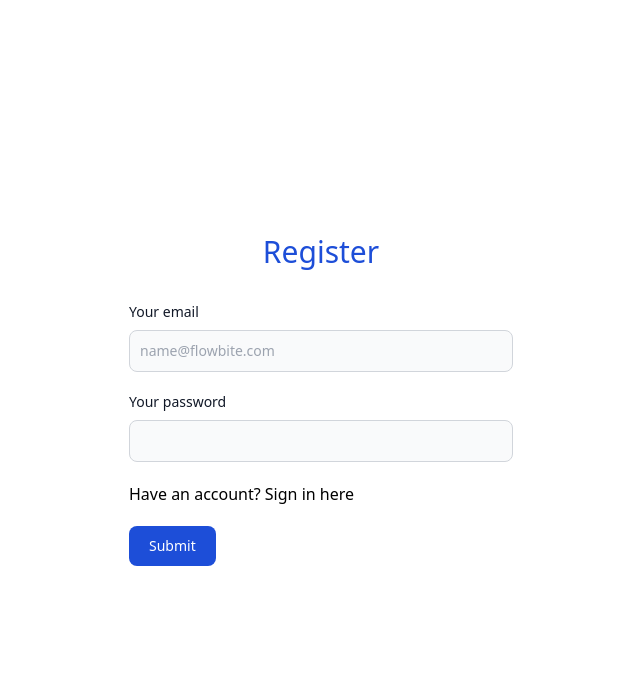
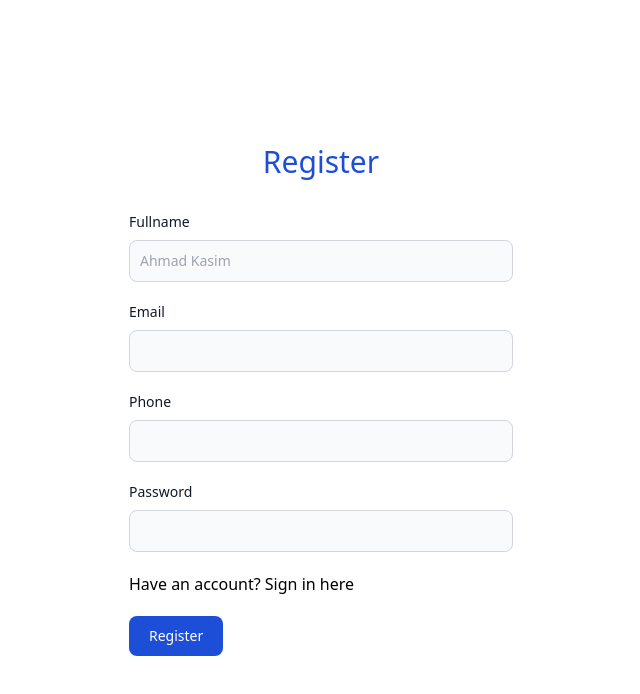
Before and after one commit to putrafir/toko-online-putstore, a Next.js app: page /auth/register in a window 1280 px wide. Shown: the top 694 px of the page, without its empty margins (319-959 px from the left). Built offline with nearby package versions, Linux system fonts and the light colour scheme.

Commit message:
feat: Register

```diff
--- /dev/null
+++ b/src/components/views/auth/Login/index.tsx
@@ -0,0 +1,59 @@
+import Link from "next/link";
+
+const LoginView = () => {
+  return (
+    <div className=" items-center justify-center h-svh flex w-svw">
+      <div className="w-[40%] max-w-sm ">
+        <h1 className=" mb-8 text-3xl text-center text-blue-700">Login</h1>
+        <form className="mx-auto">
+          <div className="mb-5">
+            <label
+              htmlFor="email"
+              className="block mb-2 text-sm font-medium text-gray-900 "
+            >
+              Email
+            </label>
+            <input
+              type="email"
+              id="email"
+              name="email"
+              className="bg-gray-50 border border-gray-300 text-gray-900 text-sm rounded-lg focus:ring-blue-500 focus:border-blue-500 block w-full p-2.5    "
+              required
+            />
+          </div>
+
+          <div className="mb-5">
+            <label
+              htmlFor="password"
+              className="block mb-2 text-sm font-medium text-gray-900 "
+            >
+              Password
+            </label>
+            <input
+              type="password"
+              id="password"
+              className="bg-gray-50 border border-gray-300 text-gray-900 text-sm rounded-lg focus:ring-blue-500 focus:border-blue-500 block w-full p-2.5    "
+              required
+            />
+          </div>
+          <div className="flex items-start mb-5">
+            <p>
+              apakah belum memiliki akun?
+              <Link href="/auth/register" className="text-blue-700okey">
+                register
+              </Link>
+            </p>
+          </div>
+          <button
+            type="submit"
+            className="text-white bg-blue-700 hover:bg-blue-800 focus:ring-4 focus:outline-none focus:ring-blue-300 font-medium rounded-lg text-sm w-full sm:w-auto px-5 py-2.5 text-center "
+          >
+            Login
+          </button>
+        </form>
+      </div>
+    </div>
+  );
+};
+
+export default LoginView;
--- a/src/components/views/auth/Register/index.tsx
+++ b/src/components/views/auth/Register/index.tsx
@@ -1,23 +1,94 @@
 import Link from "next/link";
 import styles from "./Register.module.scss";
+import { useRouter } from "next/router";
+import { FormEvent, useState } from "react";
 const RegisterView = () => {
+  const [isLoading, setIsLoading] = useState(false);
+  const [error, setError] = useState("");
+
+  const { push } = useRouter();
+  const handleSubmit = async (event: FormEvent<HTMLFormElement>) => {
+    event.preventDefault();
+    setIsLoading(true);
+    setError("");
+    const form = event.target as HTMLFormElement;
+    const data = {
+      fullname: form.fullname.value,
+      email: form.email.value,
+      phone: form.phone.value,
+      password: form.password.value,
+    };
+
+    const result = await fetch("/api/user/register", {
+      method: "POST",
+      headers: {
+        "Content-Type": "application/json",
+      },
+      body: JSON.stringify(data),
+    });
+
+    if (result.status === 200) {
+      form.reset();
+      setIsLoading(false);
+      push("/auth/login");
+    } else {
+      setIsLoading(false);
+      setError("Email is already registered");
+    }
+  };
   return (
     <div className=" items-center justify-center h-svh flex w-svw">
       <div className="w-[40%] max-w-sm ">
         <h1 className=" mb-8 text-3xl text-center text-blue-700">Register</h1>
-        <form className="mx-auto">
+        {error && (
+          <div className="bg-red-200 text-red-700 p-2.5 rounded-lg mb-5">
+            {error}
+          </div>
+        )}
+        <form className="mx-auto" onSubmit={handleSubmit}>
+          <div className="mb-5">
+            <label
+              htmlFor="fullname"
+              className="block mb-2 text-sm font-medium text-gray-900 "
+            >
+              Fullname
+            </label>
+            <input
+              type="text"
+              id="fullname"
+              name="fullname"
+              className="bg-gray-50 border border-gray-300 text-gray-900 text-sm rounded-lg focus:ring-blue-500 focus:border-blue-500 block w-full p-2.5    "
+              placeholder="Ahmad Kasim"
+              required
+            />
+          </div>
           <div className="mb-5">
             <label
               htmlFor="email"
               className="block mb-2 text-sm font-medium text-gray-900 "
             >
-              Your email
+              Email
             </label>
             <input
               type="email"
               id="email"
+              name="email"
               className="bg-gray-50 border border-gray-300 text-gray-900 text-sm rounded-lg focus:ring-blue-500 focus:border-blue-500 block w-full p-2.5    "
-              placeholder="name@flowbite.com"
+              required
+            />
+          </div>
+          <div className="mb-5">
+            <label
+              htmlFor="phone"
+              className="block mb-2 text-sm font-medium text-gray-900 "
+            >
+              Phone
+            </label>
+            <input
+              type="text"
+              id="phone"
+              name="phone"
+              className="bg-gray-50 border border-gray-300 text-gray-900 text-sm rounded-lg focus:ring-blue-500 focus:border-blue-500 block w-full p-2.5    "
               required
             />
           </div>
@@ -26,7 +97,7 @@ const RegisterView = () => {
               htmlFor="password"
               className="block mb-2 text-sm font-medium text-gray-900 "
             >
-              Your password
+              Password
             </label>
             <input
               type="password"
@@ -47,7 +118,7 @@ const RegisterView = () => {
             type="submit"
             className="text-white bg-blue-700 hover:bg-blue-800 focus:ring-4 focus:outline-none focus:ring-blue-300 font-medium rounded-lg text-sm w-full sm:w-auto px-5 py-2.5 text-center "
           >
-            Submit
+            {isLoading ? "Loading..." : "Register"}
           </button>
         </form>
       </div>
--- a/src/lib/firebase/init.ts
+++ b/src/lib/firebase/init.ts
@@ -5,12 +5,12 @@ import { initializeApp } from "firebase/app";
 
 // Your web app's Firebase configuration
 const firebaseConfig = {
-  apiKey: process.env.NEXT_FIREBASE_API_KEY,
-  authDomain: process.env.NEXT_FIREBASE_AUTH_DOMAIN,
-  projectId: process.env.NEXT_FIREBASE_PROJECT_ID,
-  storageBucket: process.env.NEXT_FIREBASE_STORAGE_BUCKET,
-  messagingSenderId: process.env.NEXT_FIREBASE_MESSAGING_SENDER_ID,
-  appId: process.env.NEXT_FIREBASE_APP_ID,
+  apiKey: process.env.FIREBASE_API_KEY,
+  authDomain: process.env.FIREBASE_AUTH_DOMAIN,
+  projectId: process.env.FIREBASE_PROJECT_ID,
+  storageBucket: process.env.FIREBASE_STORAGE_BUCKET,
+  messagingSenderId: process.env.FIREBASE_MESSAGING_SENDER_ID,
+  appId: process.env.FIREBASE_APP_ID,
 };
 
 // Initialize Firebase
--- a/src/lib/firebase/service.ts
+++ b/src/lib/firebase/service.ts
@@ -9,7 +9,6 @@ import {
   where,
 } from "firebase/firestore";
 import app from "./init";
-import { error } from "console";
 import bcrypt from "bcrypt";
 
 const firestore = getFirestore(app);
--- a/src/pages/api/user/register.ts
+++ b/src/pages/api/user/register.ts
@@ -1,6 +1,5 @@
 import type { NextApiRequest, NextApiResponse } from "next";
 import { signUp } from "@/lib/firebase/service";
-import { stat } from "fs";
 
 export default async function handler(
   req: NextApiRequest,
--- /dev/null
+++ b/src/pages/auth/login.tsx
@@ -0,0 +1,12 @@
+import LoginView from "@/components/views/auth/Login";
+import RegisterView from "@/components/views/auth/Register";
+
+const LoginPage = () => {
+  return (
+    <>
+      <LoginView />
+    </>
+  );
+};
+
+export default LoginPage;
```
